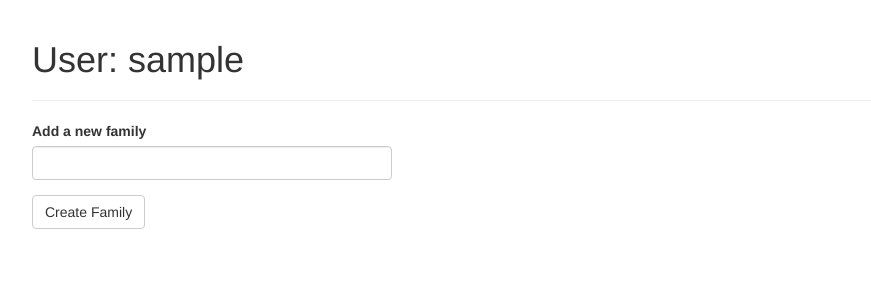
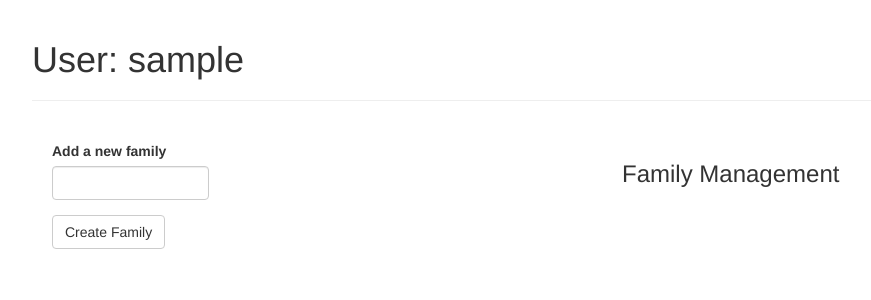
Before and after one commit to scottunderwoodomg/feed-iq, a Flask app: a page that uses app/templates/user.html in a window 1280 px wide. Shown: the part 52-352 px from the top of the page, without its empty margins (38-909 px from the left). Run offline with Flask 2, Linux system fonts and the light colour scheme; the visitor is signed in with stand-in values (Sample User, id 1); data comes from the database, SQL or seed files in the repository; data that the repository does not hold is empty; some libraries are stand-ins or nearby versions.

Commit message:
form and profile page layout updates

```diff
--- a/app/forms.py
+++ b/app/forms.py
@@ -73,13 +73,8 @@ class SetActiveChildForm(FlaskForm):
 
 
 class LogFeedForm(FlaskForm):
-    feed_type = RadioField(
-        "Type of feed",
-        choices=[
-            ("breast", "Breast"),
-            ("bottle", "Bottle"),
-            ("breast_plus_bottle", "Breast Plus Bottle"),
-        ],
+    feed_type = SelectField(
+        "Select type of feed",
         validators=[DataRequired()],
     )
     submit = SubmitField("Submit Feed")
--- a/app/routes.py
+++ b/app/routes.py
@@ -43,6 +43,15 @@ def index():
 
     if user_children is not None:
         log_feed_form = LogFeedForm()
+
+        # TODO: Replace static feed_type_list once user-level type management has been implemented
+        feed_type_list = [
+            ("breast", "Breast"),
+            ("bottle", "Bottle"),
+            ("breast_plus_bottle", "Breast Plus Bottle"),
+        ]
+        log_feed_form.feed_type.choices = feed_type_list
+
         # TODO: Turn the list reorder into a general lib function
         if log_feed_form.validate_on_submit():
             feed = Feed(
--- a/app/templates/user.html
+++ b/app/templates/user.html
@@ -4,17 +4,10 @@
 {% block app_content %}
 <h1>User: {{ user.username }}</h1>
 <hr>
+<div>
+    <div style="width: 50%; float: left; padding: 20px;">
         {% if create_family_form == None %}
         <h3>The {{ user_family.family_name }} Family</h3>
-{% if set_active_child_form != None %}
-<div class="row">
-    <div class="col-md-4">
-        {{ wtf.quick_form(set_active_child_form, form_type='inline') }}
-    </div>
-</div>
-<br>
-{% endif %}
-<div>
         <table class="table">
             <thead>
                 <tr>
@@ -30,13 +23,6 @@
                     {% endfor %}
             </tbody>
         </table>
-</div>
-<div class="row">
-    <div class="col-md-4">
-        {{ wtf.quick_form(add_child_form, form_type='inline') }}
-    </div>
-</div>
-<br>
         {% endif %}
         {% if add_child_form == None %}
         <div class="row">
@@ -46,4 +32,25 @@
         </div>
         <br>
         {% endif %}
+    </div>
+    <div style="width: 50%; float: right; padding: 20px;">
+        <h3>Family Management</h3>
+        {% if set_active_child_form != None %}
+        <div class="row">
+            <div class="col-md-4">
+                {{ wtf.quick_form(set_active_child_form, form_type='inline') }}
+            </div>
+        </div>
+        <br>
+        {% endif %}
+        {% if create_family_form == None %}
+        <div class="row">
+            <div class="col-md-4">
+                {{ wtf.quick_form(add_child_form, form_type='inline') }}
+            </div>
+        </div>
+        <br>
+        {% endif %}
+    </div>
+</div>
 {% endblock %}
```
Lines whose indentation alone changed are shown as unchanged.
